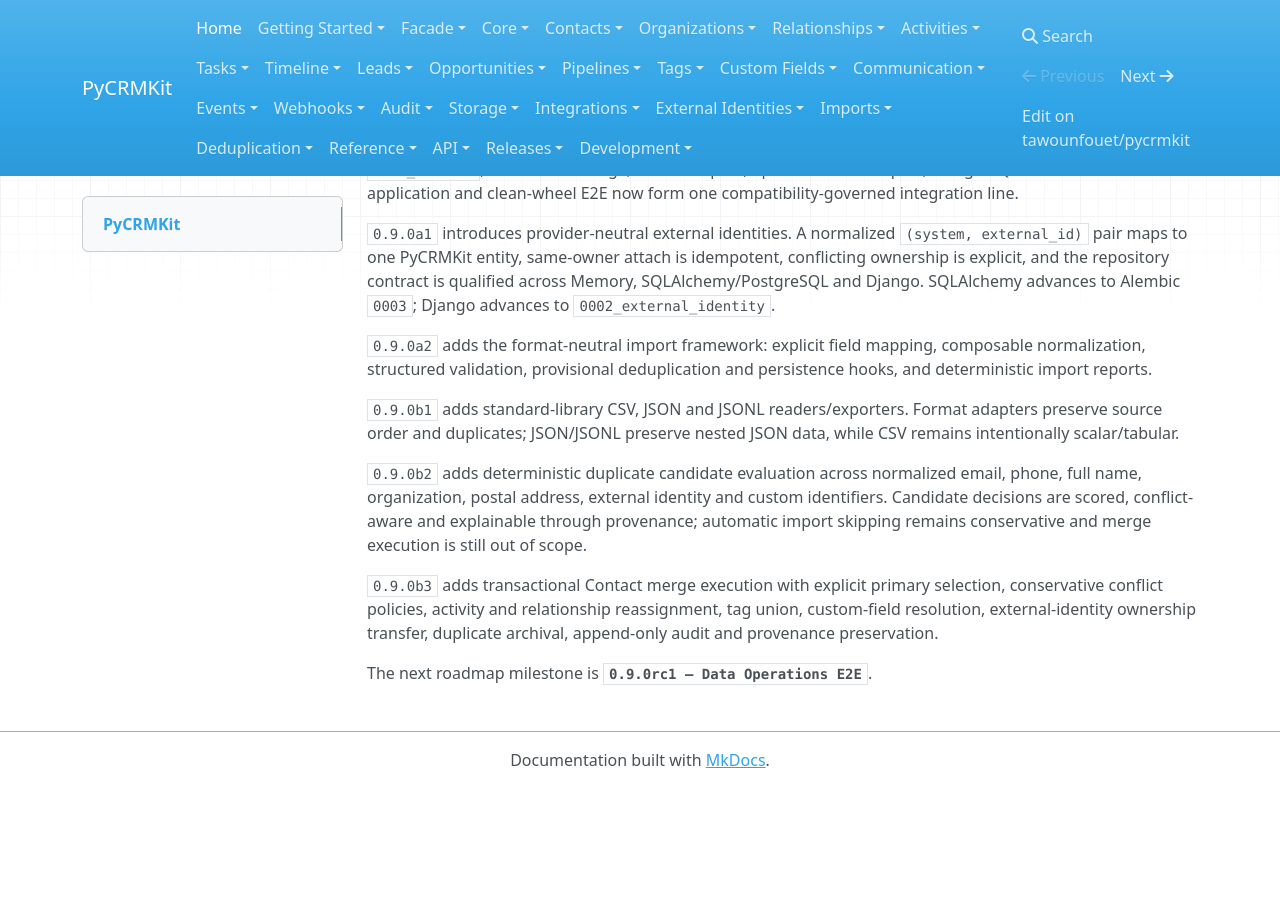
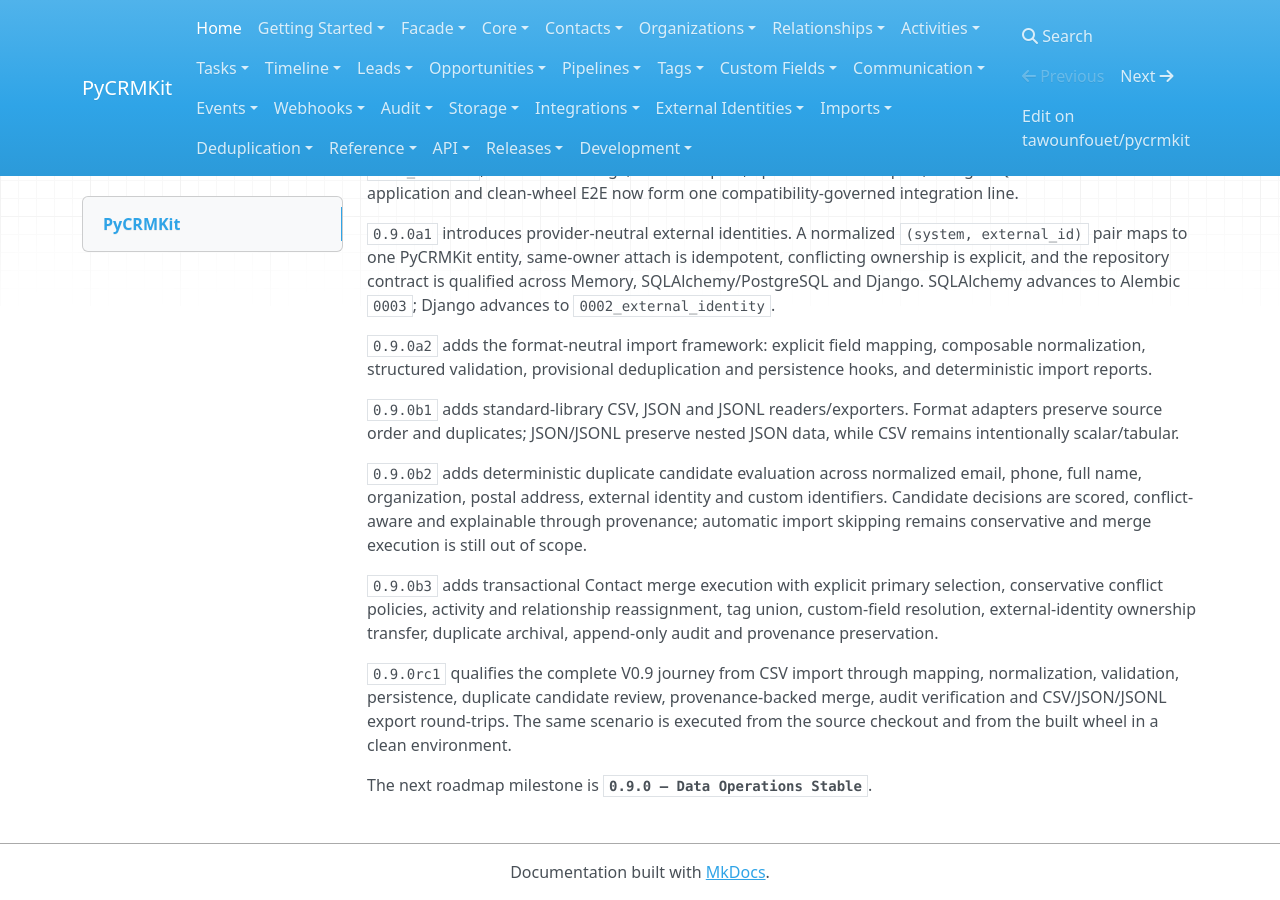
Before and after one commit to tawounfouet/pycrmkit, an MkDocs documentation site: the page built from docs/index.md, in a window 1280 px wide and 900 px high, scrolled down 2039 px. Built offline with MkDocs 1.6.1, drawn with Linux system fonts in a browser that asks for light colours; nearby versions of some CDN libraries; before the commit the page ends 2827 px from its top, so only the background shows below that; some of the changed text lies outside the part shown.

Commit message:
docs(index): publish 0.9.0rc1 qualification

```diff
--- a/docs/index.md
+++ b/docs/index.md
@@ -102,4 +102,6 @@
 
 `0.9.0b3` adds transactional Contact merge execution with explicit primary selection, conservative conflict policies, activity and relationship reassignment, tag union, custom-field resolution, external-identity ownership transfer, duplicate archival, append-only audit and provenance preservation.
 
-The next roadmap milestone is **`0.9.0rc1 — Data Operations E2E`**.
+`0.9.0rc1` qualifies the complete V0.9 journey from CSV import through mapping, normalization, validation, persistence, duplicate candidate review, provenance-backed merge, audit verification and CSV/JSON/JSONL export round-trips. The same scenario is executed from the source checkout and from the built wheel in a clean environment.
+
+The next roadmap milestone is **`0.9.0 — Data Operations Stable`**.
```
Also changed, not shown: other parts of docs/index.md (+1 -1 lines).
